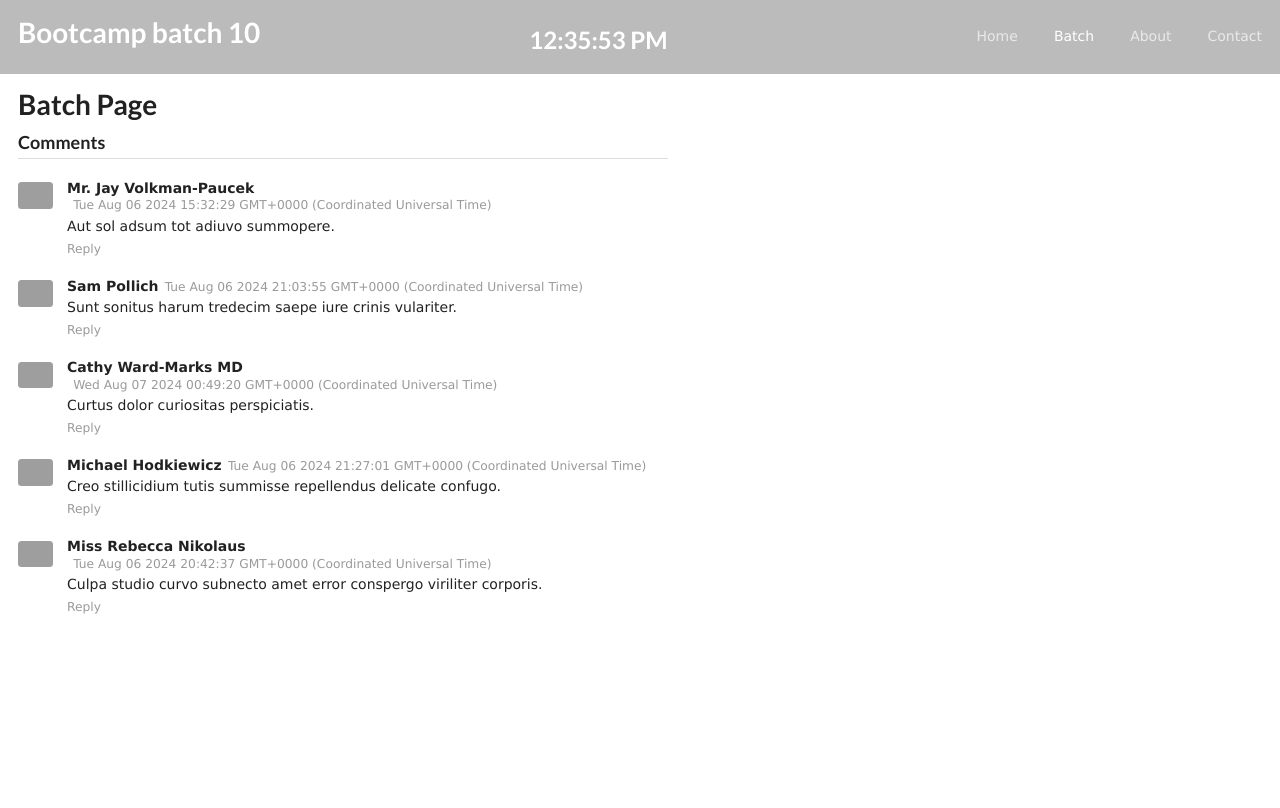
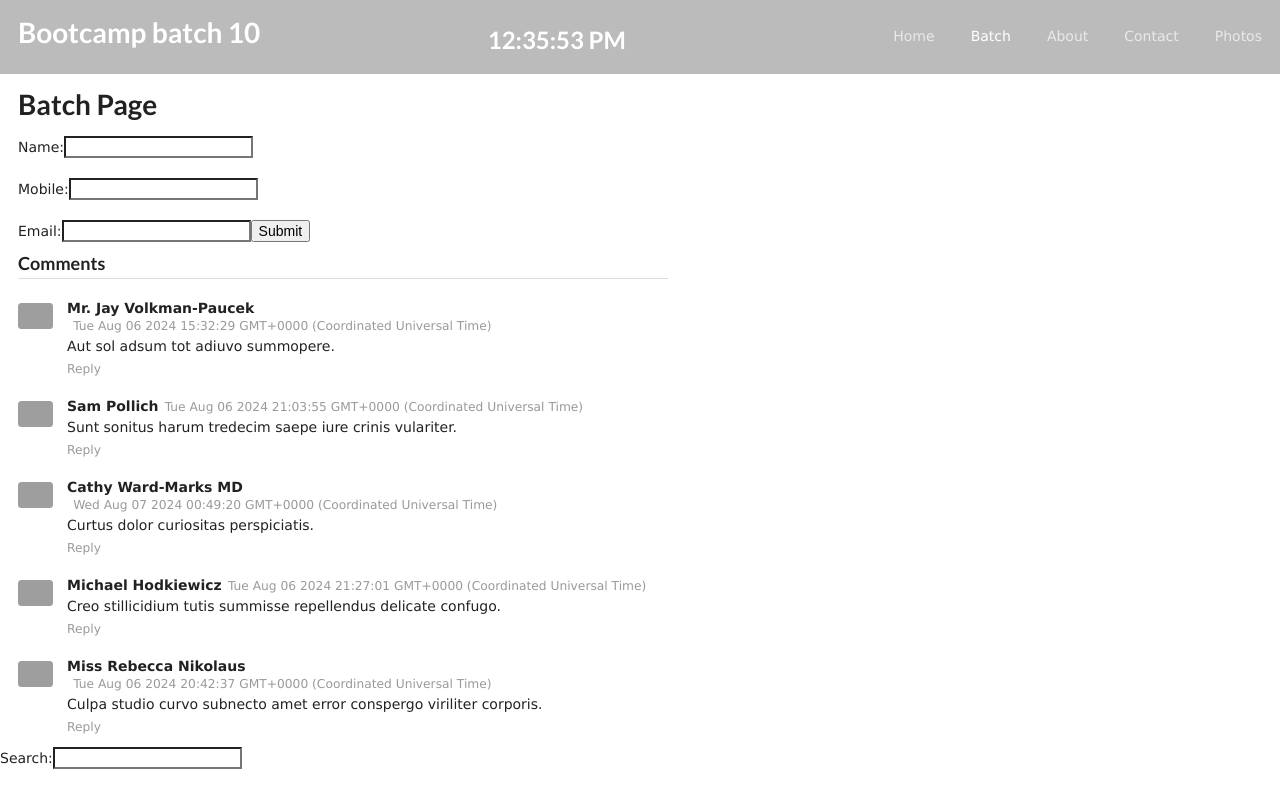
Before and after one commit to Aris2607/bootcamp, a React (Create React App) app in the folder my-first-react-app/: page / in a window 1280 px wide. Both pictures are taken after a click on the item "Batch". Shown: the top 808 px of the page. Built offline with nearby package versions, Linux system fonts and the light colour scheme; no server answers; grey boxes are pictures that could not be loaded.

Commit message:
Unsplash API

```diff
--- a/my-first-react-app/package.json
+++ b/my-first-react-app/package.json
@@ -6,6 +6,7 @@
     "@testing-library/jest-dom": "^5.17.0",
     "@testing-library/react": "^13.4.0",
     "@testing-library/user-event": "^13.5.0",
+    "axios": "^1.7.3",
     "react": "^18.3.1",
     "react-dom": "^18.3.1",
     "react-scripts": "5.0.1",
--- a/my-first-react-app/src/App.css
+++ b/my-first-react-app/src/App.css
@@ -56,3 +56,7 @@ nav ul li:hover {
 .content {
   margin: 12px 18px;
 }
+
+.container {
+  height: 200vh;
+}
--- a/my-first-react-app/src/App.jsx
+++ b/my-first-react-app/src/App.jsx
@@ -7,6 +7,9 @@ import Home from "./components/Home";
 import Batch from "./components/Batch";
 import About from "./components/About";
 import Contact from "./components/Contact";
+import InputForm from "./components/InputForm";
+import axios from "axios";
+import UnsplashSearch from "./components/UnsplashSearch";
 
 const person = {
   name: "Mochamad Aris",
@@ -52,13 +55,7 @@ const commentsData = [
 ];
 
 const UserComments = commentsData.map((user) => (
-  <Comments
-    key={user.id}
-    name={user.name}
-    imgURL={user.imgURL}
-    content={user.content}
-    time={user.time}
-  />
+  <Comments key={user.id} user={user} />
 ));
 
 class App extends Component {
@@ -77,23 +74,26 @@ class App extends Component {
     const Content = () => {
       switch (this.state.content) {
         case "home":
-          return <Home name={person.name} batch={person.batch} />;
+          return <Home person={person} />;
         case "batch":
           return <Batch />;
         case "about":
           return <About />;
         case "contact":
           return <Contact />;
+        case "unsplash":
+          return <UnsplashSearch />;
         default:
           return <Home name={person.name} batch={person.batch} />;
       }
     };
     return (
-      <>
+      <div className="container">
         <Header content={this.state.content} setContent={this.setContent} />
         <Content />
         <CommentSection UserComments={UserComments} />
-      </>
+        <UnsplashSearch />
+      </div>
     );
   }
 }
--- a/my-first-react-app/src/components/Batch.jsx
+++ b/my-first-react-app/src/components/Batch.jsx
@@ -1,10 +1,12 @@
 import { Component } from "react";
+import InputForm from "./InputForm";
 
 class Batch extends Component {
   render() {
     return (
       <div className="content">
         <h1 className="batch-h1">Batch Page</h1>
+        <InputForm />
       </div>
     );
   }
--- a/my-first-react-app/src/components/Comments.jsx
+++ b/my-first-react-app/src/components/Comments.jsx
@@ -6,14 +6,14 @@ class Comments extends Component {
       <div className="ui comments">
         <div className="comment">
           <a className="avatar">
-            <img src={this.props.imgURL} alt={this.props.name} />
+            <img src={this.props.user.imgURL} alt={this.props.user.name} />
           </a>
           <div className="content">
-            <a className="author">{this.props.name}</a>
+            <a className="author">{this.props.user.name}</a>
             <div class="metadata">
-              <span class="date">{this.props.time}</span>
+              <span class="date">{this.props.user.time}</span>
             </div>
-            <div className="text">{this.props.content}</div>
+            <div className="text">{this.props.user.content}</div>
             <div className="actions">
               <a className="reply">Reply</a>
             </div>
@@ -24,15 +24,17 @@ class Comments extends Component {
   }
 }
 
-export const CommentSection = ({ UserComments }) => {
+export class CommentSection extends Component {
+  render() {
     return (
       <div className="comment-section">
         <div className="ui comments">
           <h3 className="ui dividing header">Comments</h3>
-        {UserComments}
+          {this.props.UserComments}
         </div>
       </div>
     );
-};
+  }
+}
 
 export default Comments;
--- a/my-first-react-app/src/components/Header.jsx
+++ b/my-first-react-app/src/components/Header.jsx
@@ -31,6 +31,12 @@ class Header extends Component {
           >
             Contact
           </li>
+          <li
+            className={this.props.content === "unsplash" ? "active" : ""}
+            onClick={() => this.props.setContent("unsplash")}
+          >
+            Photos
+          </li>
         </ul>
       </nav>
     );
--- a/my-first-react-app/src/components/Home.jsx
+++ b/my-first-react-app/src/components/Home.jsx
@@ -16,8 +16,8 @@ class Home extends Component {
     return (
       <div className="content">
         <h1>
-          Hi, nama saya {this.props.name}, Saya dari bootcamp batch
-          {this.props.batch}
+          Hi, nama saya {this.props.person.name}, Saya dari bootcamp batch{" "}
+          {this.props.person.batch}
         </h1>
         <p>
           You Clicked {this.state.count} {this.state.count > 0 ? "times" : ""}
--- /dev/null
+++ b/my-first-react-app/src/components/InputForm.jsx
@@ -0,0 +1,69 @@
+import React, { Component } from "react";
+
+export default class InputForm extends Component {
+  constructor(props) {
+    super(props);
+
+    this.state = {
+      name: "",
+      phone: "",
+      email: "",
+    };
+    this.handleChange = this.handleChange.bind(this);
+    this.handleSubmit = this.handleSubmit.bind(this);
+  }
+
+  handleChange(e) {
+    const { name, value } = e.target;
+    console.log(e.target);
+    console.log({ name: value });
+    this.setState({ [name]: value });
+  }
+
+  handleSubmit(e) {
+    alert(`
+        Name: ${this.state.name}
+        Phone: ${this.state.phone}
+        Email: ${this.state.email}`);
+    e.preventDefault();
+  }
+
+  render() {
+    return (
+      <form onSubmit={this.handleSubmit}>
+        <label>
+          Name:
+          <input
+            type="text"
+            name="name"
+            value={this.state.name}
+            onChange={this.handleChange}
+          />
+        </label>
+        <br />
+        <br />
+        <label>
+          Mobile:
+          <input
+            type="text"
+            name="phone"
+            value={this.state.phone}
+            onChange={this.handleChange}
+          />
+        </label>
+        <br />
+        <br />
+        <label>
+          Email:
+          <input
+            type="email"
+            name="email"
+            value={this.state.email}
+            onChange={this.handleChange}
+          />
+        </label>
+        <input type="submit" value="Submit" />
+      </form>
+    );
+  }
+}
--- /dev/null
+++ b/my-first-react-app/src/components/UnsplashSearch.jsx
@@ -0,0 +1,41 @@
+import React, { Component } from "react";
+import axios from "axios";
+
+export default class UnsplashSearch extends Component {
+  constructor(props) {
+    super(props);
+
+    this.state = {
+      search: "",
+    };
+    this.handleSearch = this.handleSearch.bind(this);
+  }
+
+  searchImage() {
+    const endpoint = `https://api.unsplash.com/search/collections?client_id=ZQsYLNMLCNtH8L9310aMCP0o9AgO19myW5KD-NBTqKo&query=${this.state.search}`;
+
+    axios.get(endpoint).then((response) => console.log(response.data.results));
+  }
+
+  handleSearch(e) {
+    this.setState({ search: e.target.value });
+  }
+
+  render() {
+    return (
+      <div>
+        <label>
+          Search:
+          <input
+            type="text"
+            name="search"
+            id="search"
+            value={this.state.search}
+            onChange={this.handleSearch}
+          />
+          {this.searchImage()}
+        </label>
+      </div>
+    );
+  }
+}
```
Also changed, not shown: my-first-react-app/src/components/Photos.jsx (added, +15 -0 lines), 2 other files (tests, documents, lock files or other folders). Lines whose indentation alone changed are shown as unchanged.
